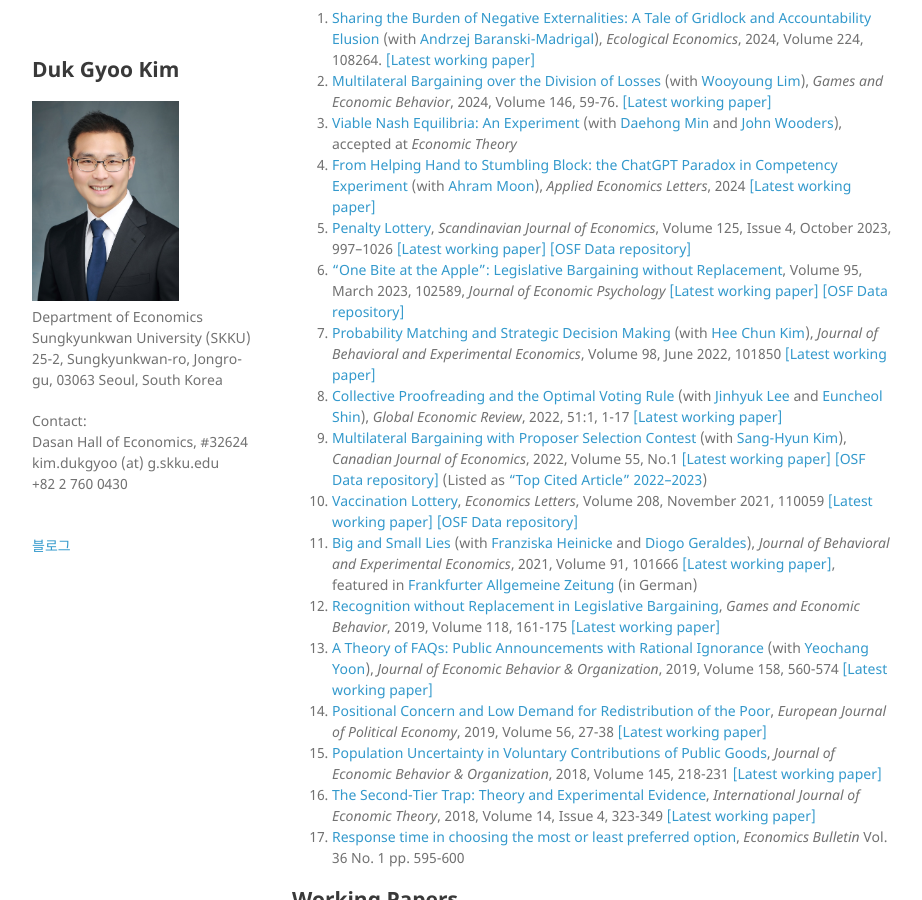
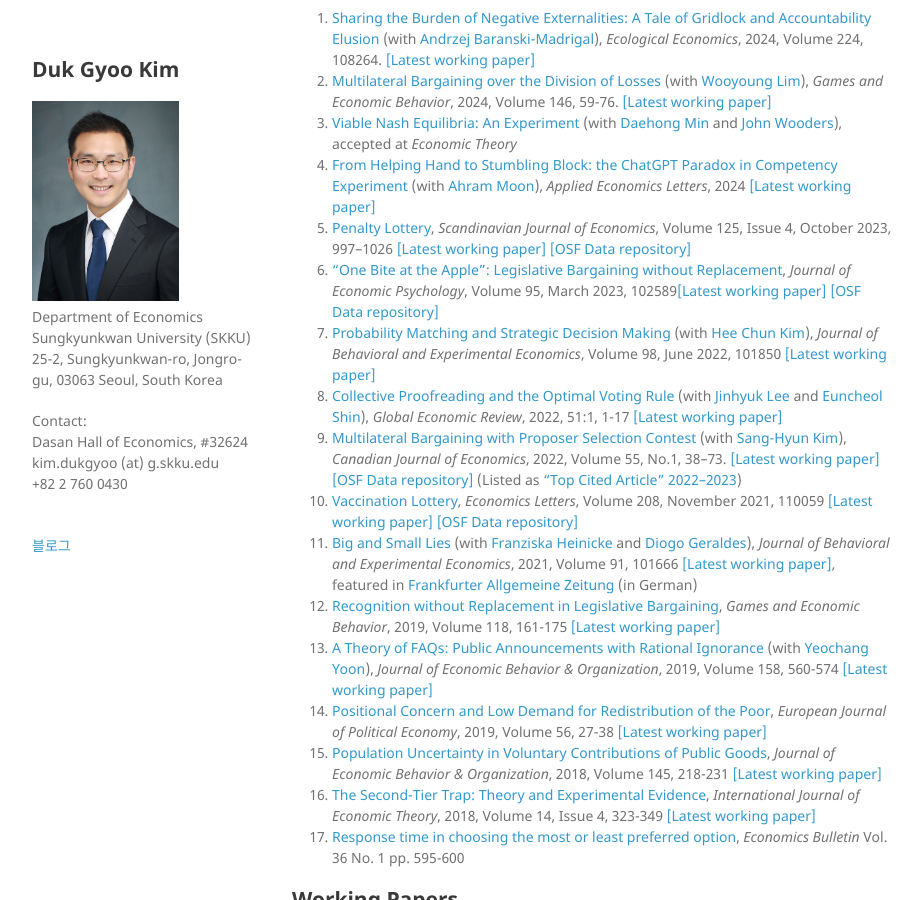
Before and after one commit to kimdukgyoo/kimdukgyoo.github.io, a Jekyll site: the page built from index.md, in a window 1280 px wide and 900 px high, scrolled down 320 px. Shown: the whole window, without its empty margins (178-1100 px from the left). Built offline with Jekyll 4.4.1, drawn with Linux system fonts in a browser that asks for light colours; our own code applies the rules of GitHub Pages for plain Markdown files.

Commit message:
Update index.md

```diff
--- a/index.md
+++ b/index.md
@@ -22,11 +22,11 @@
 2. <a href="https://kimdukgyoo.github.io/PDFfiles/ViableNash.pdf" target="_blank">Viable Nash Equilibria: An Experiment</a> (with <a href="http://www.daehongmin.com/" target="_blank">Daehong Min</a> and <a href="http://johnwooders.com/" target="_blank">John Wooders</a>), accepted at _Economic Theory_
 3. <a href="https://www.tandfonline.com/doi/full/10.1080/13504851.2024.2337330" target="_blank">From Helping Hand to Stumbling Block: the ChatGPT Paradox in Competency Experiment</a> (with <a href="https://kisdi.re.kr/eng/brain/e/view.do?key=m2102103227762&brainSn=23" target="_blank">Ahram Moon</a>), _Applied Economics Letters_, 2024 <a href="https://www.cesifo.org/DocDL/cesifo1_wp11002.pdf" target="_blank">[Latest working paper]</a>
 4. <a href="https://doi.org/10.1111/sjoe.12528" target="_blank">Penalty Lottery</a>, _Scandinavian Journal of Economics_, Volume 125, Issue 4, October 2023, 997--1026 <a href="https://kimdukgyoo.github.io/PDFfiles/PenaltyLottery.pdf" target="_blank">[Latest working paper]</a> <a href="https://osf.io/q7ykx/" target="_blank">[OSF Data repository]</a>
-5. <a href="https://doi.org/10.1016/j.joep.2022.102589" target="_blank">"One Bite at the Apple": Legislative Bargaining without Replacement</a>, Volume 95, March 2023, 102589, _Journal of Economic Psychology_ <a href="https://kimdukgyoo.github.io/PDFfiles/OneBiteAtTheApple.pdf" target="_blank">[Latest working paper]</a> <a href="https://osf.io/vyjnz/" target="_blank">[OSF Data repository]</a>
+5. <a href="https://doi.org/10.1016/j.joep.2022.102589" target="_blank">"One Bite at the Apple": Legislative Bargaining without Replacement</a>, _Journal of Economic Psychology_, Volume 95, March 2023, 102589<a href="https://kimdukgyoo.github.io/PDFfiles/OneBiteAtTheApple.pdf" target="_blank">[Latest working paper]</a> <a href="https://osf.io/vyjnz/" target="_blank">[OSF Data repository]</a>
 6. <a href="https://authors.elsevier.com/sd/article/S2214-8043(22)00025-8" target="_blank">Probability Matching and Strategic Decision Making</a> (with <a href="https://sites.google.com/site/hckim0822/home" target="_blank">Hee Chun Kim</a>), _Journal of Behavioral and Experimental Economics_, Volume 98, June 2022, 101850 <a href="https://kimdukgyoo.github.io/PDFfiles/ProbMatching.pdf" target="_blank">[Latest working paper]</a>
 7. <a href="https://doi.org/10.1080/1226508X.2022.2040379" target="_blank">Collective Proofreading and the Optimal Voting Rule</a> (with <a href="https://sites.google.com/site/jinhyuk2con/" target="_blank">Jinhyuk Lee</a> and <a href="https://sites.google.com/site/euncheolshin00/" target="_blank">Euncheol Shin</a>), _Global Economic Review_, 2022, 51:1, 1-17 <a href="https://kimdukgyoo.github.io/PDFfiles/CollectiveProofreading.pdf" target="_blank">[Latest working paper]</a>
 8. <a href="http://dx.doi.org/10.1111/caje.12574" target="_blank">Multilateral Bargaining with Proposer Selection Contest</a> (with <a href="https://sites.google.com/site/sanghyunkim46/research" target="_blank">Sang-Hyun Kim</a>), _Canadian Journal of Economics_, 2022,
-Volume 55, No.1 <a href="https://kimdukgyoo.github.io/PDFfiles/MBContest.pdf" target="_blank">[Latest working paper]</a> <a href="https://osf.io/wj9pq/" target="_blank">[OSF Data repository]</a> (Listed as <a href="https://kimdukgyoo.github.io/PDFfiles/CJE2022TopCitedArticle.pdf" target="_blank">"Top Cited Article" 2022--2023</a>)
+Volume 55, No.1, 38--73. <a href="https://kimdukgyoo.github.io/PDFfiles/MBContest.pdf" target="_blank">[Latest working paper]</a> <a href="https://osf.io/wj9pq/" target="_blank">[OSF Data repository]</a> (Listed as <a href="https://kimdukgyoo.github.io/PDFfiles/CJE2022TopCitedArticle.pdf" target="_blank">"Top Cited Article" 2022--2023</a>)
 9. <a href="https://doi.org/10.1016/j.econlet.2021.110059" target="_blank">Vaccination Lottery</a>, _Economics Letters_, Volume 208, November 2021, 110059 <a href="https://kimdukgyoo.github.io/PDFfiles/VaccinationLottery.pdf" target="_blank">[Latest working paper]</a> <a href="https://osf.io/zhvf4/" target="_blank">[OSF Data repository]</a>
 10. <a href="https://doi.org/10.1016/j.socec.2021.101666" target="_blank">Big and Small Lies</a> (with <a href="https://sites.google.com/view/franziskaheinicke/research?authuser=0" target="_blank">Franziska Heinicke</a> and <a href="https://sites.google.com/site/diogogeraldes/research" target="_blank">Diogo Geraldes</a>), _Journal of Behavioral and Experimental Economics_, 2021, Volume 91, 101666 <a href="https://kimdukgyoo.github.io/PDFfiles/BigSmallLies.pdf" target="_blank">[Latest working paper]</a>, featured in <a href="https://kimdukgyoo.github.io/PDFfiles/FAS-20200927.pdf" target="_blank">Frankfurter Allgemeine Zeitung</a> (in German)
 11. <a href="https://doi.org/10.1016/j.geb.2019.09.007" target="_blank">Recognition without Replacement in Legislative Bargaining</a>, _Games and Economic Behavior_, 2019, Volume 118, 161-175 <a href="https://kimdukgyoo.github.io/PDFfiles/RecognitionWithoutReplacement.pdf" target="_blank">[Latest working paper]</a>
```
